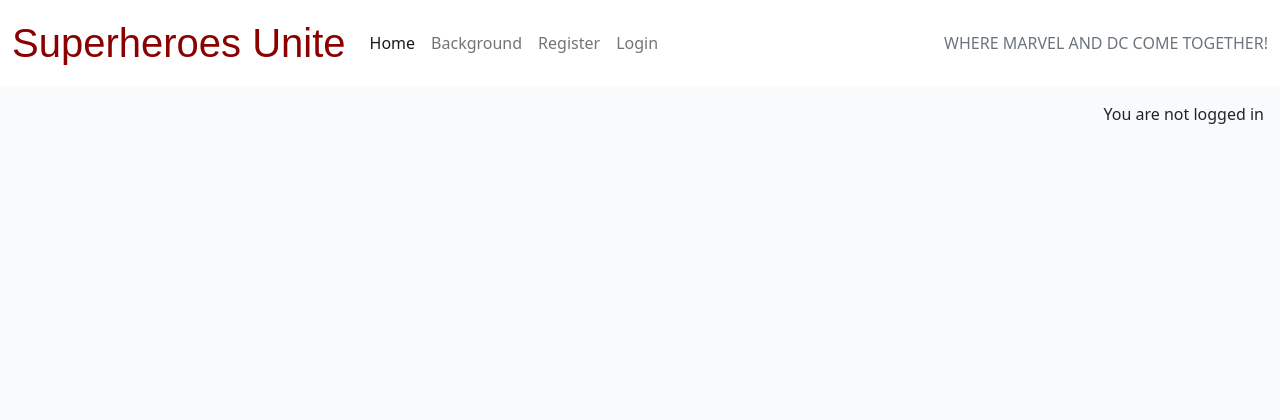
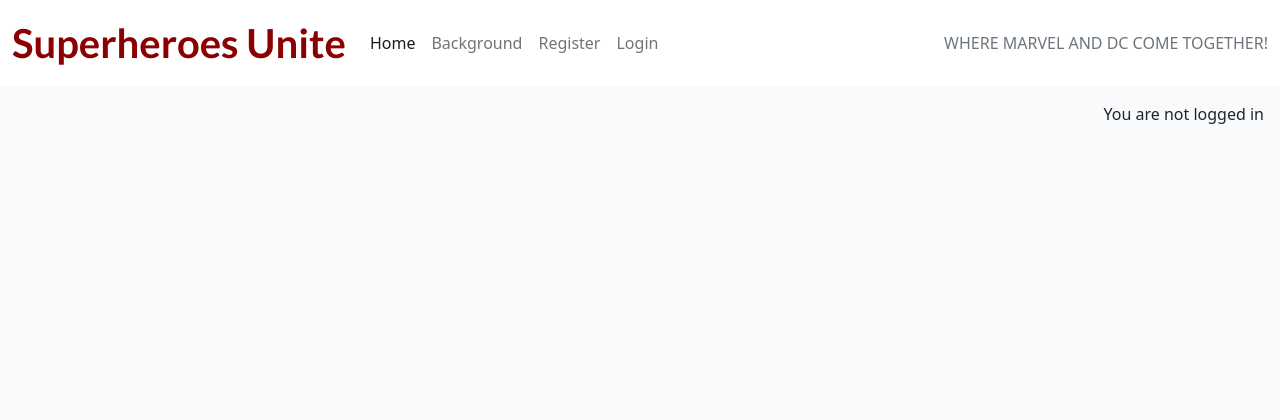
Before and after one commit to alanpaterson82/project4-blog, a Django app: page / in a window 1280 px wide. Shown: the top 420 px of the page. Run offline with Django 4.2, Linux system fonts and the light colour scheme; data that the repository does not hold is empty.

Commit message:
amend styling

```diff
--- a/static/css/style.css
+++ b/static/css/style.css
@@ -3,9 +3,9 @@ body {
 }
 
 .brand {
-    font-family: fantasy, sans-serif;
+    font-family: Lato, sans-serif;
     font-size: 2.5rem;
-    font-weight: 500;
+    font-weight: 700;
     color: darkred;
 }
 
```
